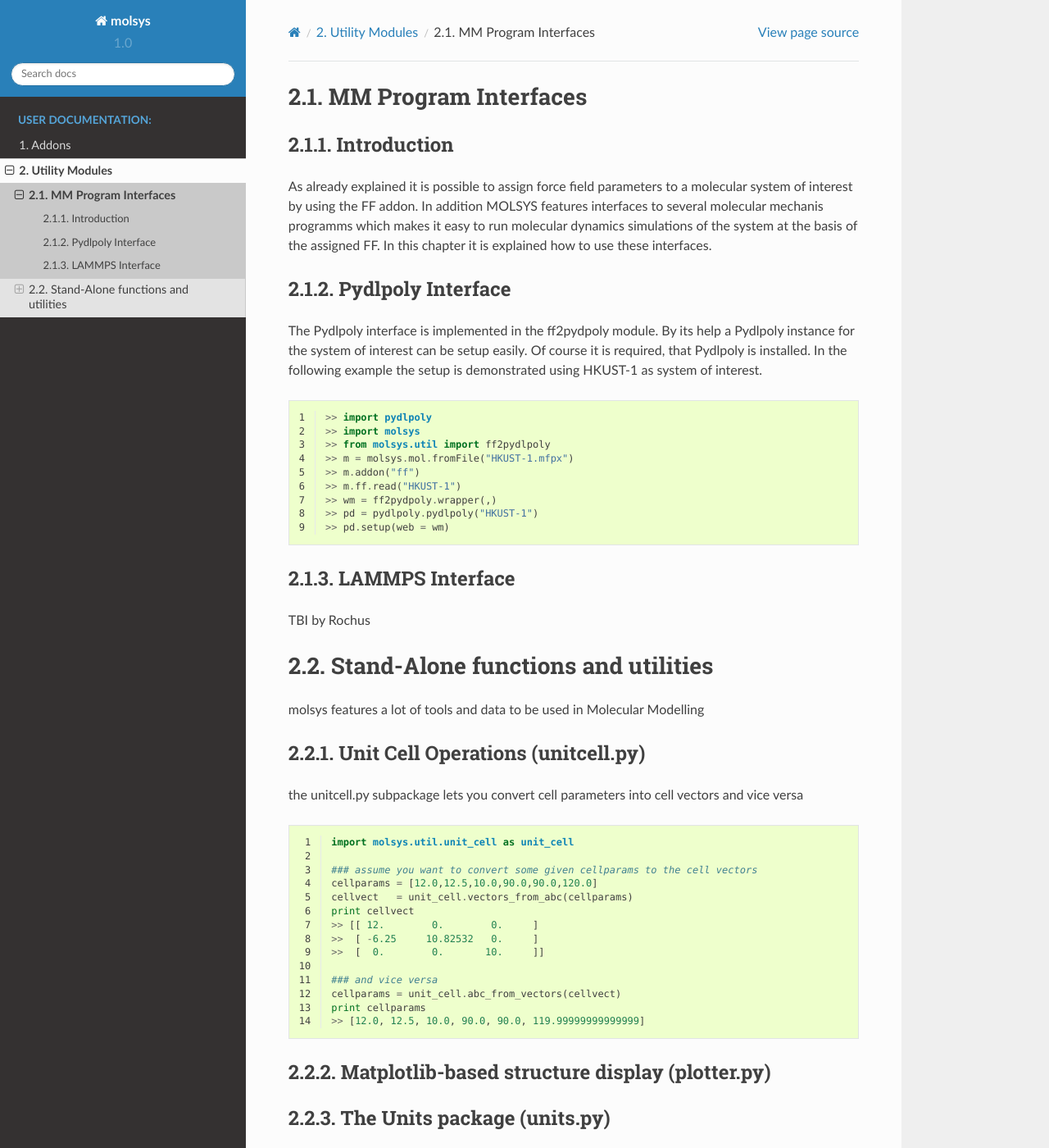
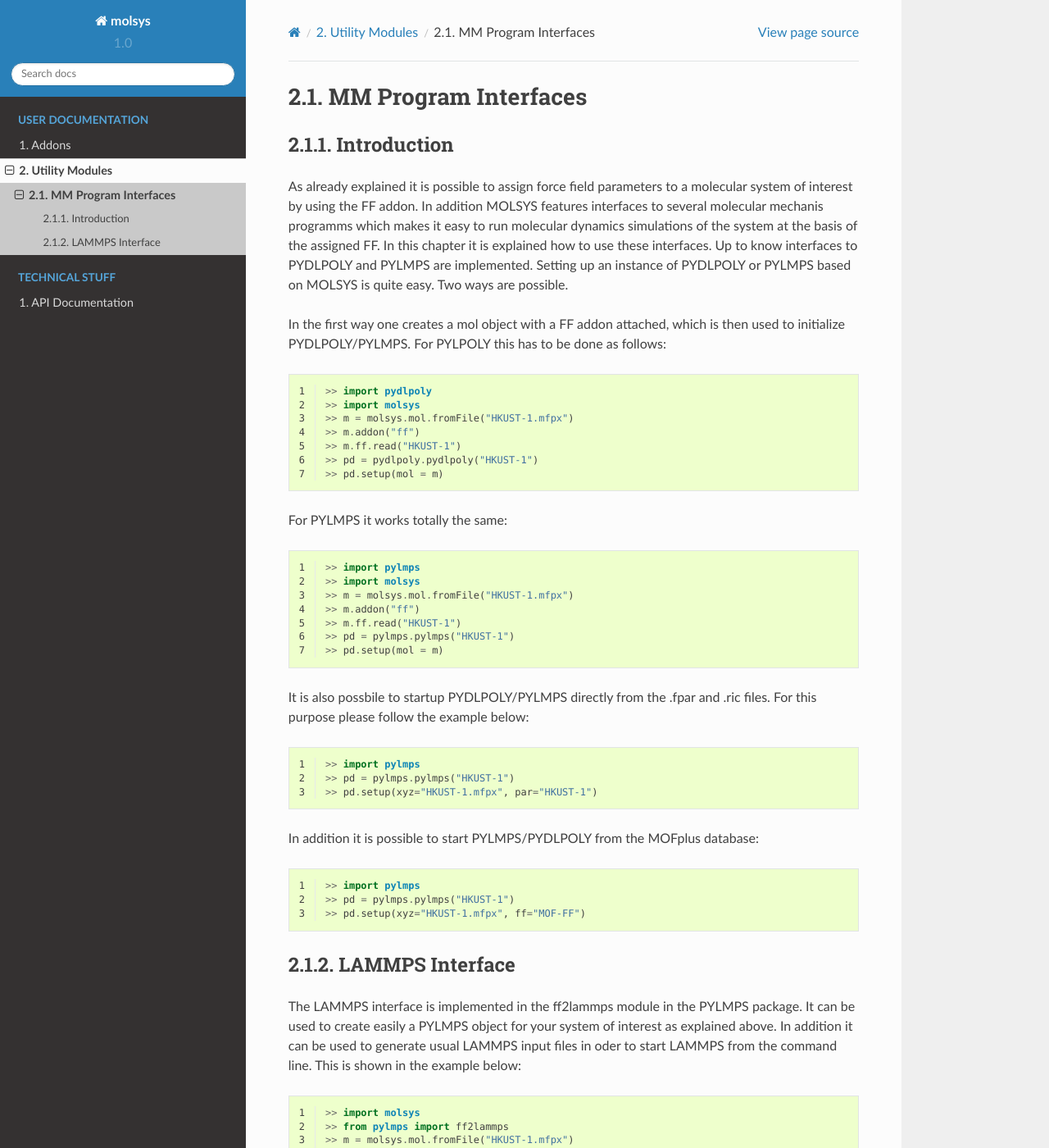
Before and after one commit to MOFplus/molsys_rel, a Sphinx documentation site: the page built from doc/user_util_wrapper.rst, in a window 1280 px wide and 1400 px high. Shown: the whole window at 82% size. Built offline with Sphinx 7.4.7 and the Read the Docs theme 2.0.0, drawn with Linux system fonts in a browser that asks for light colours; pages that are not in the unit, such as notebooks, are missing from menus; some of the changed text lies outside the part shown.

Commit message:
updated docs

```diff
--- a/doc/conf.py
+++ b/doc/conf.py
@@ -34,6 +34,7 @@
 # ones.
 extensions = ['sphinx.ext.autodoc',
     'sphinx.ext.intersphinx',
+    'sphinx.ext.napoleon',
     'sphinx.ext.todo',
     'sphinx.ext.coverage',
     'sphinx.ext.mathjax',
@@ -85,6 +86,12 @@
 
 # If true, `todo` and `todoList` produce output, else they produce nothing.
 todo_include_todos = True
+
+# Autosummary options
+#autosummary_generate = True
+
+# Napoleon settings
+napoleon_google_docstring = True
 
 
 # -- Options for HTML output ----------------------------------------------
--- a/doc/tech_api.rst
+++ b/doc/tech_api.rst
@@ -10,7 +10,7 @@
 This part of the documentation is generated from the docstrings in the source code.
 
 .. toctree::
-   :maxdepth: 2
+   :maxdepth: 1
    :glob:
 
-   molsys/*
+   _api/*
--- a/doc/user_util.rst
+++ b/doc/user_util.rst
@@ -13,3 +13,4 @@
    :maxdepth: 3
 
    user_util_wrapper
+   user_util_alone
--- a/doc/user_util_wrapper.rst
+++ b/doc/user_util_wrapper.rst
@@ -12,110 +12,71 @@
 interest by using the FF addon. In addition MOLSYS features interfaces to several molecular
 mechanis programms which makes it easy to run molecular dynamics simulations of the system
 at the basis of the assigned FF. In this chapter it is explained how to use these interfaces.
+Up to know interfaces to PYDLPOLY and PYLMPS are implemented. Setting up an instance of PYDLPOLY
+or PYLMPS based on MOLSYS is quite easy. Two ways are possible.
 
-Pydlpoly Interface
-==================
-The Pydlpoly interface is implemented in the ff2pydpoly module. By its help a Pydlpoly instance
-for the system of interest can be setup easily. Of course it is required, that Pydlpoly is
-installed. In the following example the setup is demonstrated using HKUST-1 as system of
-interest.
-
+In the first way one creates a mol object with a FF addon attached, which is then used to initialize
+PYDLPOLY/PYLMPS. For PYLPOLY this has to be done as follows:
 
 .. code-block:: python
     :linenos:
 
     >> import pydlpoly
     >> import molsys
-    >> from molsys.util import ff2pydlpoly
     >> m = molsys.mol.fromFile("HKUST-1.mfpx")
     >> m.addon("ff")
     >> m.ff.read("HKUST-1")
-    >> wm = ff2pydpoly.wrapper(,)
     >> pd = pydlpoly.pydlpoly("HKUST-1")
-    >> pd.setup(web = wm)
+    >> pd.setup(mol = m)
+
+For PYLMPS it works totally the same:
+
+.. code-block:: python
+    :linenos:
+
+    >> import pylmps
+    >> import molsys
+    >> m = molsys.mol.fromFile("HKUST-1.mfpx")
+    >> m.addon("ff")
+    >> m.ff.read("HKUST-1")
+    >> pd = pylmps.pylmps("HKUST-1")
+    >> pd.setup(mol = m)
+
+It is also possbile to startup PYDLPOLY/PYLMPS directly from the .fpar and .ric files.
+For this purpose please follow the example below:
+
+.. code-block:: python
+    :linenos:
+
+    >> import pylmps
+    >> pd = pylmps.pylmps("HKUST-1")
+    >> pd.setup(xyz="HKUST-1.mfpx", par="HKUST-1")
+
+In addition it is possible to start PYLMPS/PYDLPOLY from the MOFplus database:
+
+.. code-block:: python
+    :linenos:
+
+    >> import pylmps
+    >> pd = pylmps.pylmps("HKUST-1")
+    >> pd.setup(xyz="HKUST-1.mfpx", ff="MOF-FF")
 
 
 LAMMPS Interface
 ================
-TBI by Rochus
-
-
-Stand-Alone functions and utilities
-###################################
-molsys features a lot of tools and data to be used in Molecular Modelling
-
-Unit Cell Operations (unitcell.py)
-==================================
-the unitcell.py subpackage lets you convert cell parameters into cell vectors and vice versa
+The LAMMPS interface is implemented in the ff2lammps module in the PYLMPS package. It can be used
+to create easily a PYLMPS object for your system of interest as explained above. In addition it can
+be used to generate usual LAMMPS input files in oder to start LAMMPS from the command line.
+This is shown in the example below:
 
 .. code-block:: python
     :linenos:
 
-    import molsys.util.unit_cell as unit_cell
-
-    ### assume you want to convert some given cellparams to the cell vectors
-    cellparams = [12.0,12.5,10.0,90.0,90.0,120.0]
-    cellvect   = unit_cell.vectors_from_abc(cellparams)
-    print cellvect
-    >> [[ 12.        0.        0.     ]
-    >>  [ -6.25     10.82532   0.     ]
-    >>  [  0.        0.       10.     ]]
-
-    ### and vice versa
-    cellparams = unit_cell.abc_from_vectors(cellvect)
-    print cellparams
-    >> [12.0, 12.5, 10.0, 90.0, 90.0, 119.99999999999999]
-
-Matplotlib-based structure display (plotter.py)
-===============================================
-
-
-The Units package (units.py)
-============================
-The units subpackage of molsys contains natural constants and conversion factors for various generic units.
-The definitions are all done in atomic units, conversion factors can be constructed in the following ways
-
-.. code-block:: python
-    :linenos:
-
-    from molsys.util.units import *
-    # --- input ---
-    # some values with unit
-    E1 = 4 * kcalmol
-    print 'E1_in_kjmol', E1/kjmol#
-    >> E1_in_kjmol 16.736
-
-    l1 = 1.54 *angstrom
-    print 'l1 in meter', l1/meter
-    >> l1 in meter 1.54e-10
-
-    P= 766.0 * torr
-    print 'P in bar', P/bar
-    >> P in bar 1.02124652
-
-Alignment of molecules' principal axes of inertia to the coordinate axes
-========================================================================
-Molecules can be rotated in such a way as to put their principal axes of inertia (which are the eigenvectors of their inertia tensor)
-to perform this on a file, simply use the x2b shell script in molsys/scripts (should be in your path if molsys is properly installed) as
-
-.. code-block:: ruby
-
-    align_pax input_file.ftype [optional: output_file.ftype]
-
-if no output file is given, the input file is converted and overwritten.
-File types are being taken from the filename
-
-It can also be used in a python program. Use as
-
-.. code-block:: python
-    :linenos:
-
-    import molsys
-    import molsys.util.rotations as rotations
-    m = molsys.mol(); m.read('some_molecule.ftype')
-    ### not sure if u need that, but i suggest to use the bb addon to center the molecule first
-    m.addon('bb')
-    m.center_point = 'com'
-    m.bb.center()
-    m.xyz = rotations.align_pax(m.xyz,m.get_mass)
-    ### the pax of m are now aligned to x,y and z.
+    >> import molsys
+    >> from pylmps import ff2lammps
+    >> m = molsys.mol.fromFile("HKUST-1.mfpx")
+    >> m.addon("ff")
+    >> m.ff.read("HKUST-1")
+    >> ff2lmp = ff2lammps.ff2lammps(m)
+    >> ff2lmp.write_data('hkust1.data')
+    >> ff2lmp.write_input('hkust1.in')
```
Also changed, not shown: doc/index.rst (+10 -1 lines).
